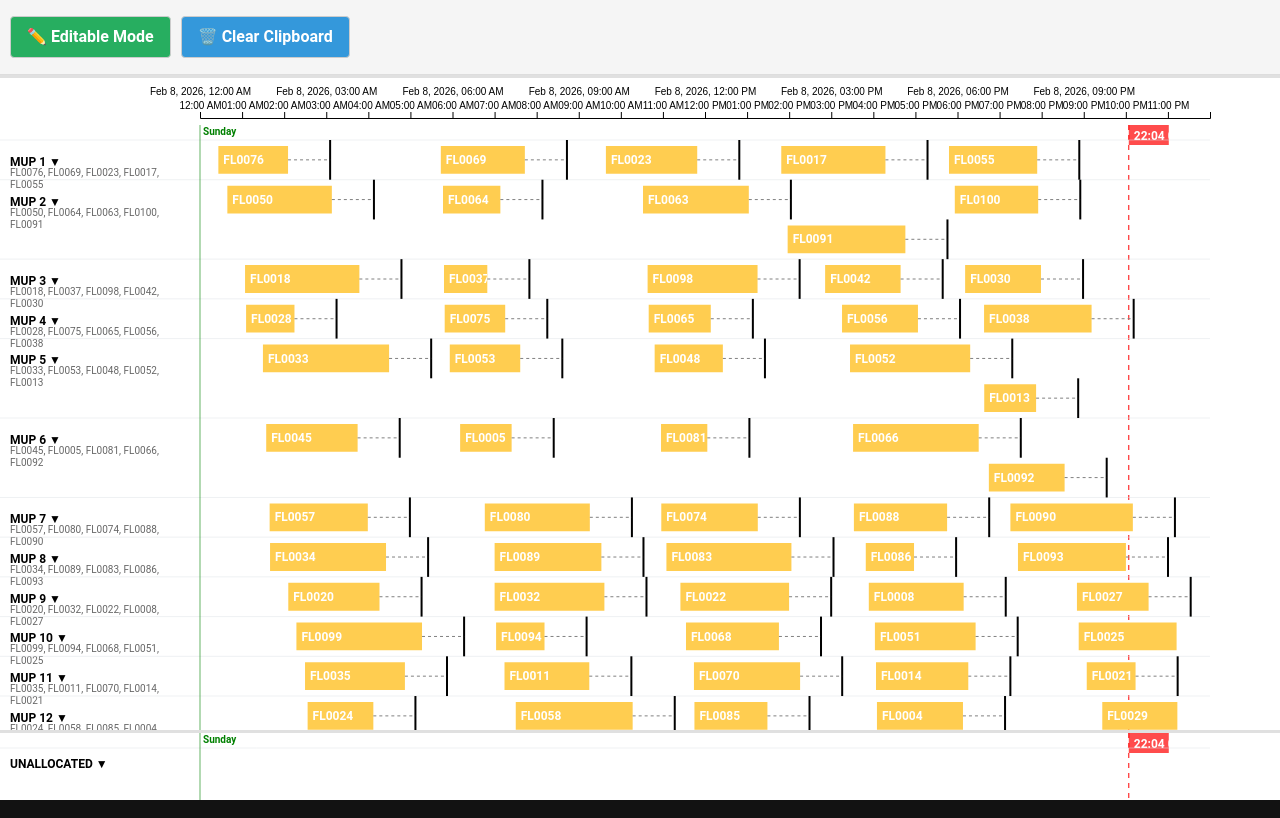
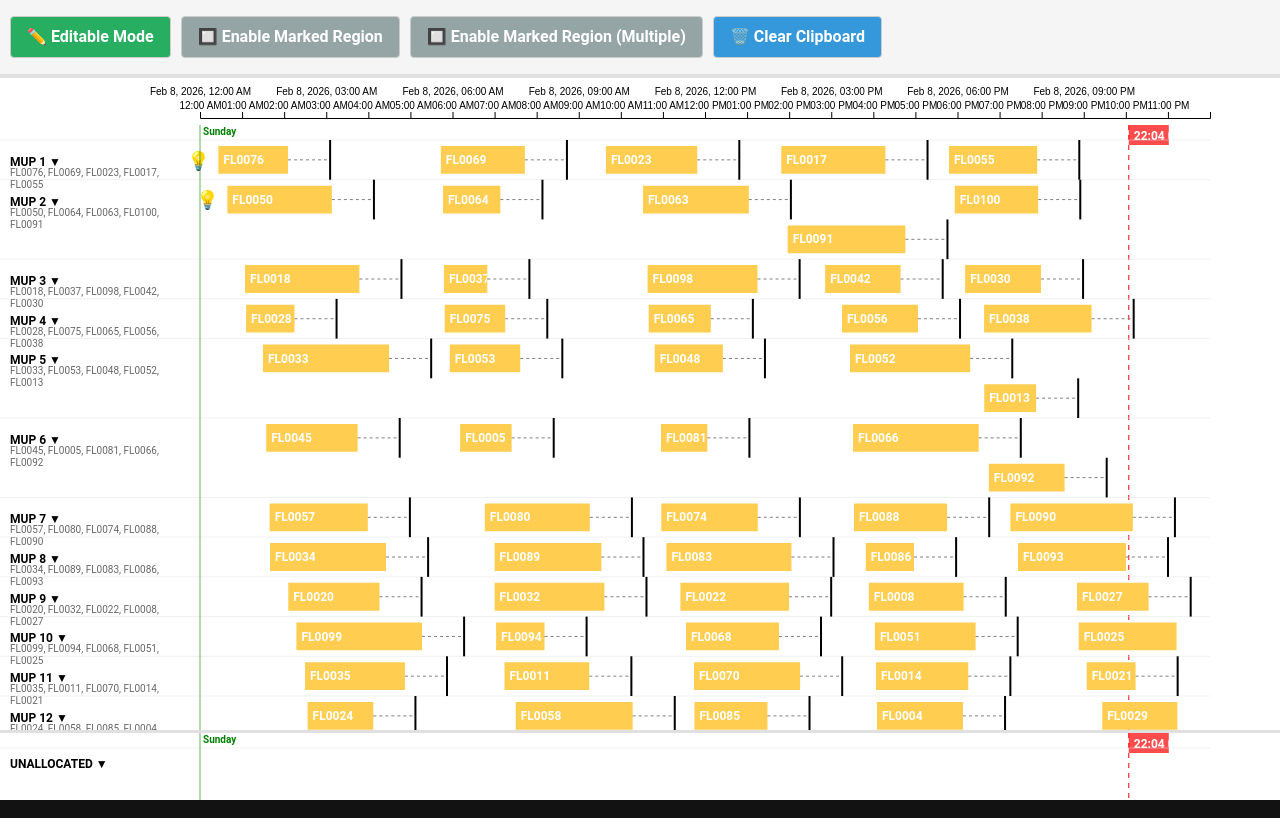
Before and after one commit to johannesbrandenburger/gantt-editor, a Vue app: page / in a window 1280 px wide. Built offline with nearby package versions, Linux system fonts and the light colour scheme; a small style sheet from the web is missing.

Commit message:
add tests for marked regions and suggestions

```diff
--- a/src/pages/index.vue
+++ b/src/pages/index.vue
@@ -18,7 +18,7 @@
             :destinations="destinations"
             :destinationGroups="destinationGroups"
             :suggestions="suggestions"
-            :markedRegion="null"
+            :markedRegion="markedRegion"
             @onChangeStartAndEndTime="handleChangeStartAndEndTime"
             @onChangeDestinationId="handleChangeDestinationId"
             @onChangeSlotTime="handleChangeSlotTime"
@@ -70,6 +70,36 @@
                         {{ isReadOnly ? '🔒 Read-Only Mode' : '✏️ Editable Mode' }}
                     </button>
                     <button
+                        @click="toggleMarkedRegion"
+                        data-testid="toggle-marked-region-button"
+                        :style="{
+                            padding: '8px 16px',
+                            borderRadius: '4px',
+                            border: '1px solid #ccc',
+                            background: markedRegion ? '#e67e22' : '#95a5a6',
+                            color: 'white',
+                            cursor: 'pointer',
+                            fontWeight: 'bold'
+                        }"
+                    >
+                        🔲 {{ markedRegion ? 'Disable' : 'Enable' }} Marked Region
+                    </button>
+                    <button
+                        @click="toggleMarkedRegionMultiple"
+                        data-testid="toggle-marked-region-multiple-button"
+                        :style="{
+                            padding: '8px 16px',
+                            borderRadius: '4px',
+                            border: '1px solid #ccc',
+                            background: markedRegion ? '#e67e22' : '#95a5a6',
+                            color: 'white',
+                            cursor: 'pointer',
+                            fontWeight: 'bold'
+                        }"
+                    >
+                        🔲 {{ markedRegion ? 'Disable' : 'Enable' }} Marked Region (Multiple)
+                    </button>
+                    <button
                         @click="handleClearClipboard"
                         data-testid="clear-clipboard-button"
                         :style="{
@@ -108,7 +138,7 @@
 </template>
 
 <script setup lang="ts">
-import { ref, reactive, onMounted } from 'vue';
+import { ref, reactive, computed, onMounted } from 'vue';
 import * as d3 from 'd3';
 import type { GanttEditorSlot } from '../components/gantt-editor-lib/chart/types';
 import GanttEditorComponent from '../components/GanttEditorComponent.vue';
@@ -223,8 +253,63 @@ const destinationGroups = reactive([
     { id: 'unallocated', displayName: 'UNALLOCATED', heightPortion: 0.1 },
 ]);
 
-// Suggestions - empty for generated data
-const suggestions = reactive([]);
+// Suggestions: suggest moving the first 3 slots to alternative destinations
+const suggestions = computed(() => {
+    return slots.value.slice(0, 3).map((slot, i) => {
+        // Find a different destination for the suggestion
+        const currentDestIndex = parseInt(slot.destinationId.replace('mup-', ''), 10);
+        const altDestIndex = ((currentDestIndex || 1) % numberOfDestinations.value) + 1;
+        return {
+            slotId: slot.id,
+            alternativeDestinationId: `mup-${altDestIndex}`,
+            alternativeDestinationDisplayName: `MUP ${altDestIndex}`,
+        };
+    });
+});
+
+// Marked region state (toggleable for testing)
+const markedRegion = ref<{ startTime: Date; endTime: Date; destinationId: string | 'multiple' } | null>(null);
+
+const toggleMarkedRegion = () => {
+    if (markedRegion.value) {
+        markedRegion.value = null;
+        console.log('Marked region disabled');
+        showEventMessage('🔲 Marked region disabled');
+    } else {
+        // Mark the middle 4 hours of the day on the first destination
+        const regionStart = new Date(startTime.value);
+        regionStart.setHours(10, 0, 0, 0);
+        const regionEnd = new Date(startTime.value);
+        regionEnd.setHours(14, 0, 0, 0);
+        markedRegion.value = {
+            startTime: regionStart,
+            endTime: regionEnd,
+            destinationId: 'mup-1',
+        };
+        console.log('Marked region enabled', markedRegion.value);
+        showEventMessage('🔲 Marked region enabled on MUP 1 (10:00-14:00)');
+    }
+};
+
+const toggleMarkedRegionMultiple = () => {
+    if (markedRegion.value) {
+        markedRegion.value = null;
+        console.log('Marked region disabled');
+        showEventMessage('🔲 Marked region disabled');
+    } else {
+        const regionStart = new Date(startTime.value);
+        regionStart.setHours(10, 0, 0, 0);
+        const regionEnd = new Date(startTime.value);
+        regionEnd.setHours(14, 0, 0, 0);
+        markedRegion.value = {
+            startTime: regionStart,
+            endTime: regionEnd,
+            destinationId: 'multiple',
+        };
+        console.log('Marked region enabled multiple', markedRegion.value);
+        showEventMessage('🔲 Marked region (multiple) enabled (10:00-14:00)');
+    }
+};
 
 // Event handlers that mutate state
 const toggleReadOnly = () => {
@@ -240,7 +325,11 @@ const handleChangeStartAndEndTime = (newStartTime: Date, newEndTime: Date) => {
     showEventMessage(`📅 Time window: ${newStartTime.toLocaleDateString()} - ${newEndTime.toLocaleDateString()}`);
 };
 
-const handleChangeDestinationId = (slotId: string, destinationId: string) => {
+const handleChangeDestinationId = (slotId: string, destinationId: string, wasSuggestion?: boolean) => {
+    if (wasSuggestion) {
+        console.log('Callback: Applied suggestion for slot', slotId, 'to', destinationId);
+        showEventMessage(`💡 Applied suggestion: ${slotId} → ${destinationId}`);
+    }
     console.log('Callback: Moved slot to different destination', slotId, destinationId);
     const slotIndex = slots.value.findIndex(slot => slot.id === slotId);
     if (slotIndex !== -1 && !slots.value[slotIndex].readOnly) {
```
Also changed, not shown: 2 other files (tests, documents, lock files or other folders).
